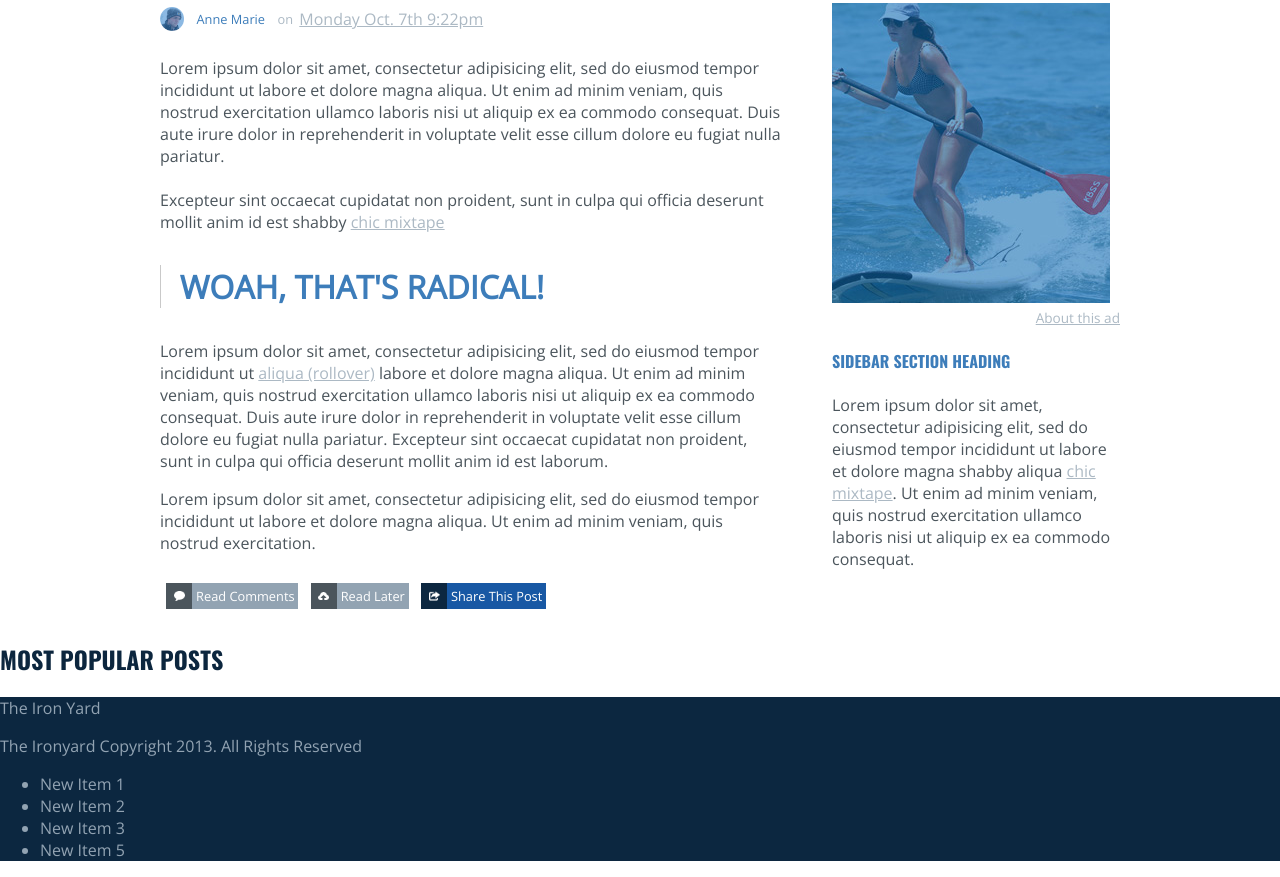
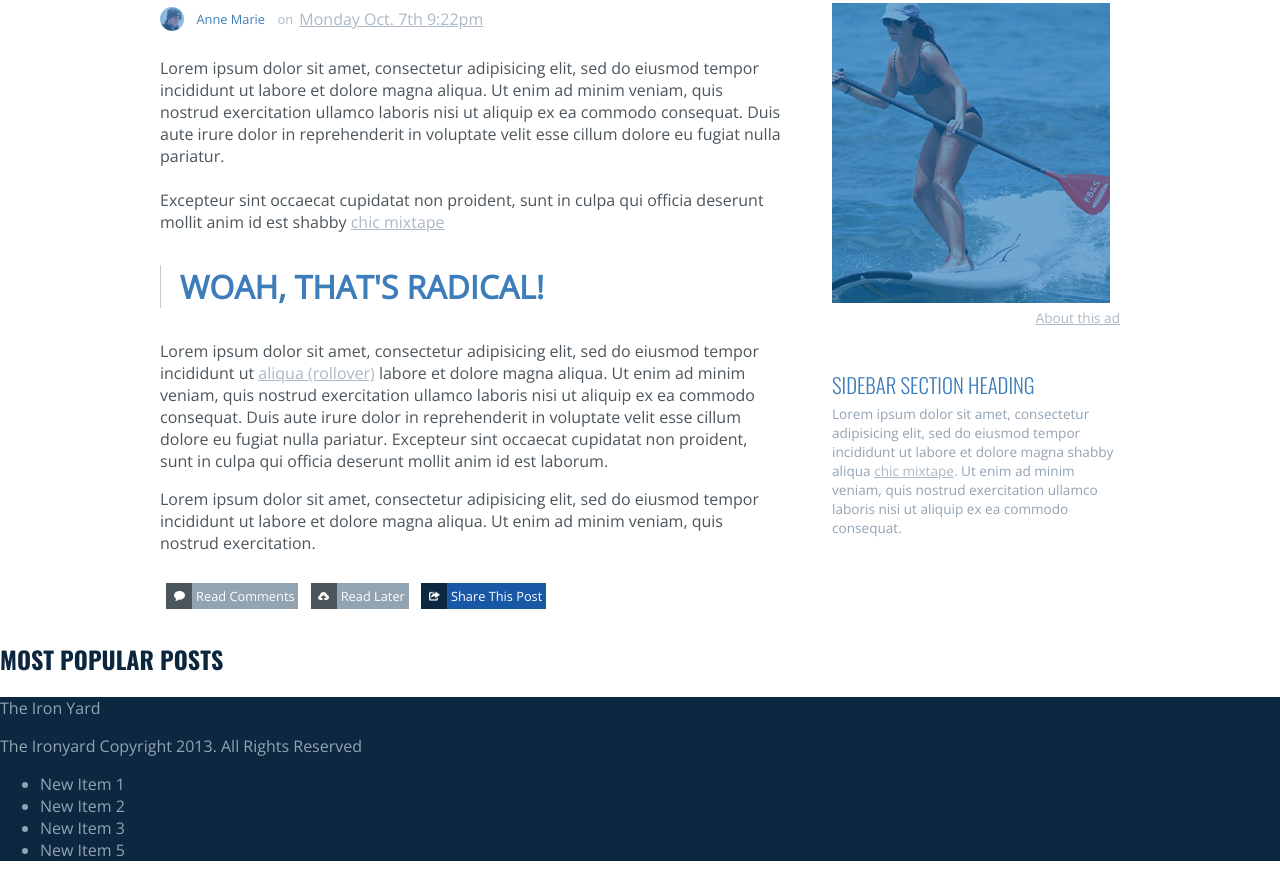
Before and after one commit to ADKebert/day-4-hw, a plain HTML site: page index.html in a window 1280 px wide. Shown: the part 727-1604 px from the top of the page. Drawn offline with nearby package versions, Linux system fonts and the light colour scheme.

Commit message:
sidebar complete

```diff
--- a/index.html
+++ b/index.html
@@ -74,7 +74,7 @@
         <div class="ad-info">
           <a href="#">About this ad</a>
         </div>
-        <h4>SIDEBAR SECTION HEADING</h4>
+        <h5>SIDEBAR SECTION HEADING</h5>
         <p>
           Lorem ipsum dolor sit amet, consectetur adipisicing elit, sed do eiusmod tempor incididunt ut labore et dolore magna shabby aliqua <a href="#">chic mixtape</a>. Ut enim ad minim veniam, quis nostrud exercitation ullamco laboris nisi ut aliquip ex ea commodo consequat.
         </p>
--- a/styles/main.css
+++ b/styles/main.css
@@ -234,6 +234,21 @@ h2 {
   font-size: .85em;
 }
 
+.sidebar p {
+  margin-top: .3em;
+  font-size: .85em;
+  color: #92A3B2;
+}
+
+.sidebar h5 {
+  font-size: 1.3em;
+  font-weight: lighter;
+  color: #3D7DBA;
+  font-family: "Oswald", sans-serif;
+  margin-top: 2em;
+  margin-bottom: 0;
+}
+
 
 /*-------------Footer Section------------------------*/
 footer {
```
